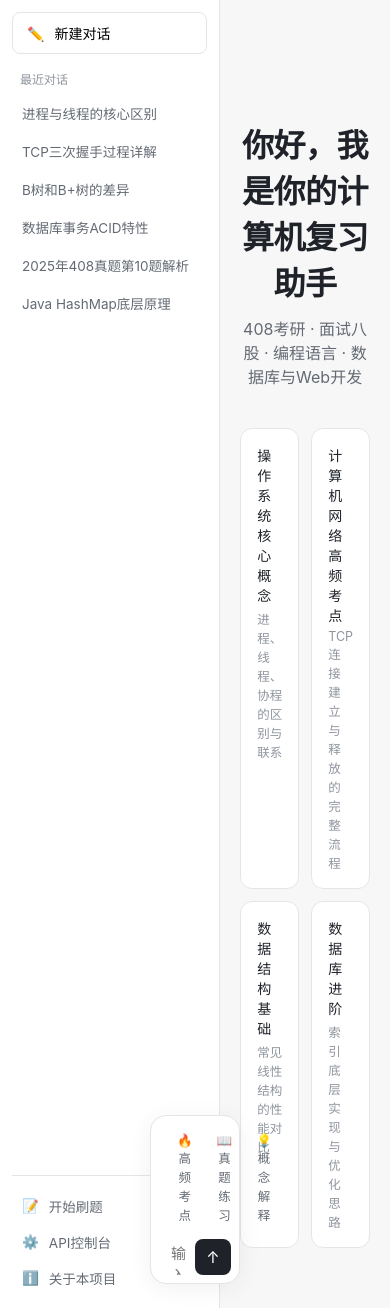
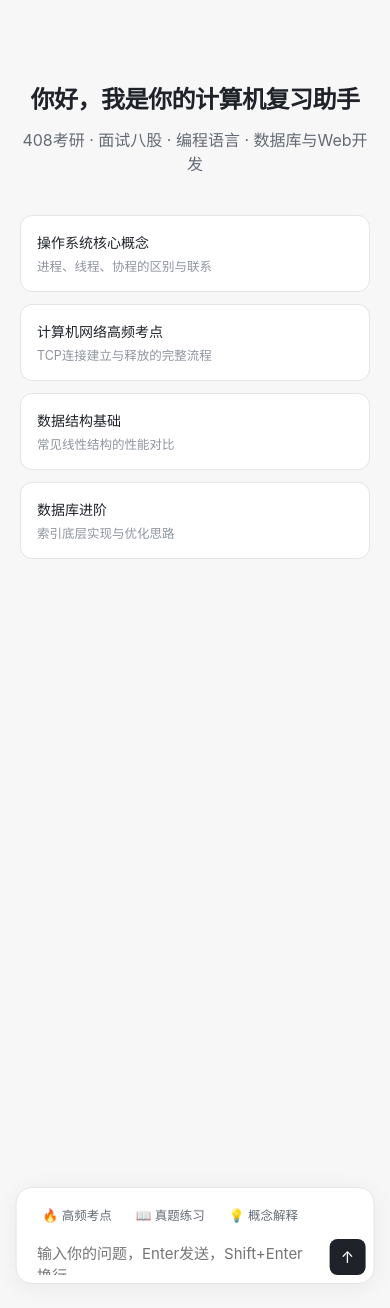
Before and after one commit to wenti-188/local-408-rag-qa, a Flask app: page / in a window 390 px wide. Run offline with Flask 3, Linux system fonts and the light colour scheme; data that the repository does not hold is empty; parts of the project's set-up code (start-up, migrations or seed data) failed here and were passed over.

Commit message:
前端优化：新增小屏幕响应式适配，窗口小于900px自动隐藏侧边栏

```diff
--- a/templates/index.html
+++ b/templates/index.html
@@ -313,6 +313,15 @@
             font-size: 13px;
             margin-top: 12px;
         }
+
+        /* 响应式适配：小屏幕隐藏侧边栏 */
+        @media (max-width: 900px) {
+            .sidebar { display: none; }
+            .input-area { width: 92%; }
+            .welcome { margin-top: 40px; }
+            .welcome h1 { font-size: 24px; }
+            .suggest-grid { grid-template-columns: 1fr; }
+        }
     </style>
 </head>
 <body>
```
